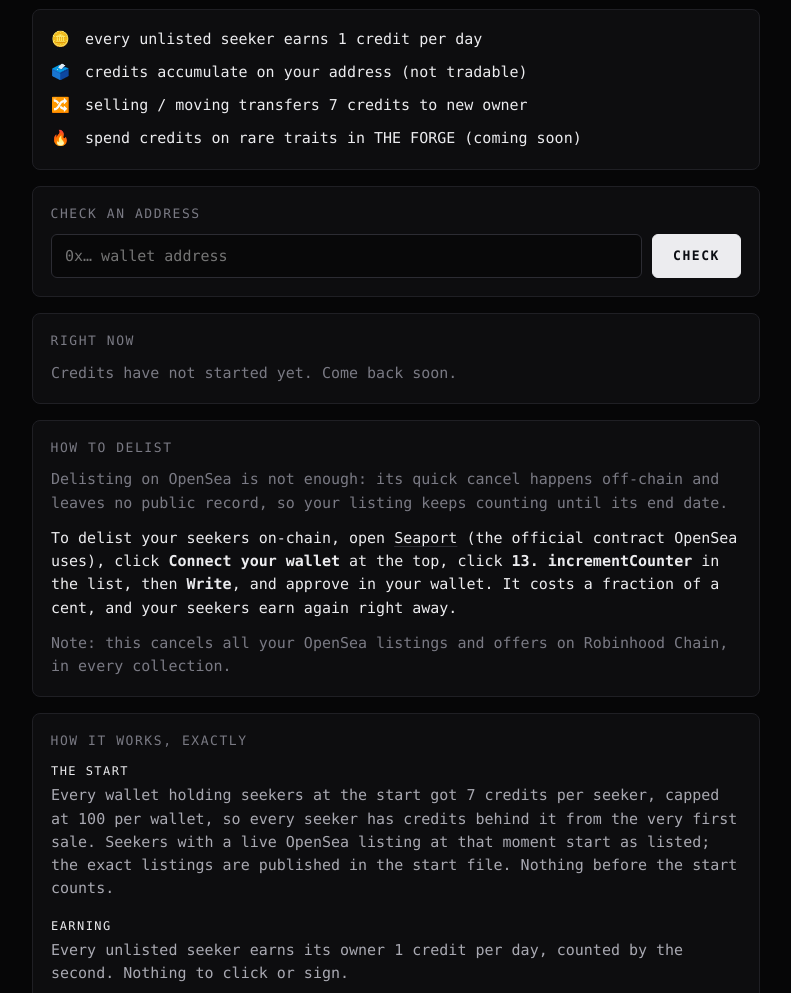
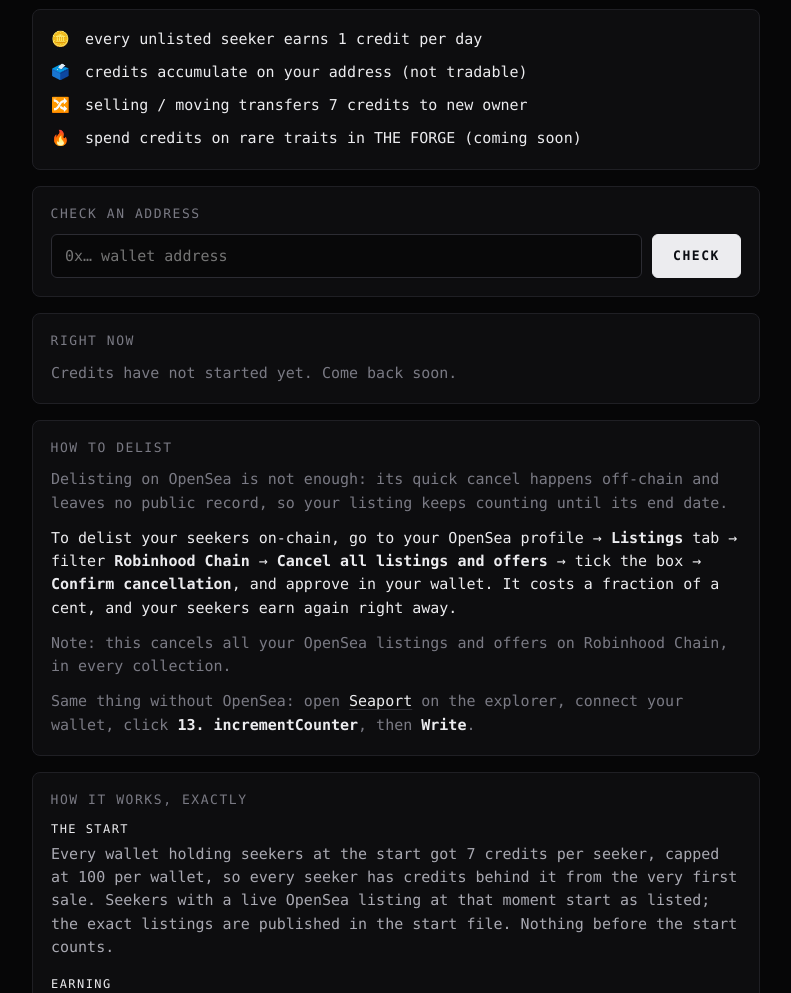
Before and after one commit to TheSeekerGame/seeker-net-staking, a plain HTML site: page index.html in a window 1280 px wide. Shown: the part 107-1100 px from the top of the page, without its empty margins (244-1035 px from the left). Drawn offline with Linux system fonts and the light colour scheme; no server answers.

Commit message:
How to delist: OpenSea's own Cancel all, the explorer as an alternative

```diff
--- a/index.html
+++ b/index.html
@@ -167,8 +167,9 @@
   <div class="panel" id="endPanel">
     <h2>How to delist</h2>
     <p class="muted" style="margin:0 0 12px">Delisting on OpenSea is not enough: its quick cancel happens off-chain and leaves no public record, so your listing keeps counting until its end date.</p>
-    <p style="margin:0 0 12px">To delist your seekers on-chain, open <a href="https://robinhoodchain.blockscout.com/address/0x0000000000000068F116a894984e2DB1123eB395?tab=write_contract" target="_blank" rel="noopener">Seaport</a> (the official contract OpenSea uses), click <b>Connect your wallet</b> at the top, click <b>13. incrementCounter</b> in the list, then <b>Write</b>, and approve in your wallet. It costs a fraction of a cent, and your seekers earn again right away.</p>
-    <p class="muted" style="margin:0">Note: this cancels all your OpenSea listings and offers on Robinhood Chain, in every collection.</p>
+    <p style="margin:0 0 12px">To delist your seekers on-chain, go to your OpenSea profile → <b>Listings</b> tab → filter <b>Robinhood Chain</b> → <b>Cancel all listings and offers</b> → tick the box → <b>Confirm cancellation</b>, and approve in your wallet. It costs a fraction of a cent, and your seekers earn again right away.</p>
+    <p class="muted" style="margin:0 0 12px">Note: this cancels all your OpenSea listings and offers on Robinhood Chain, in every collection.</p>
+    <p class="muted" style="margin:0">Same thing without OpenSea: open <a href="https://robinhoodchain.blockscout.com/address/0x0000000000000068F116a894984e2DB1123eB395?tab=write_contract" target="_blank" rel="noopener">Seaport</a> on the explorer, connect your wallet, click <b>13. incrementCounter</b>, then <b>Write</b>.</p>
   </div>
 
   <div class="panel">
```
